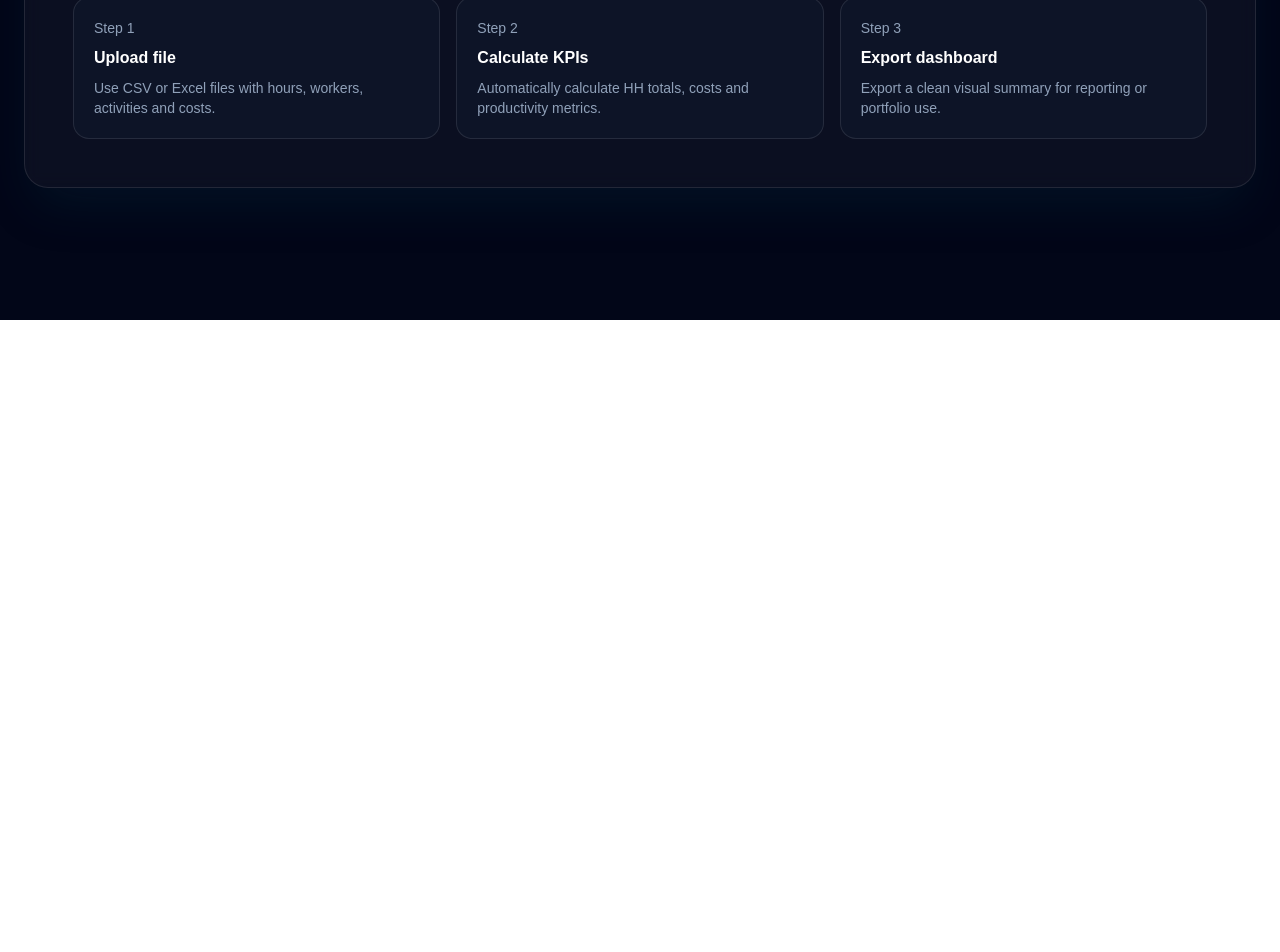
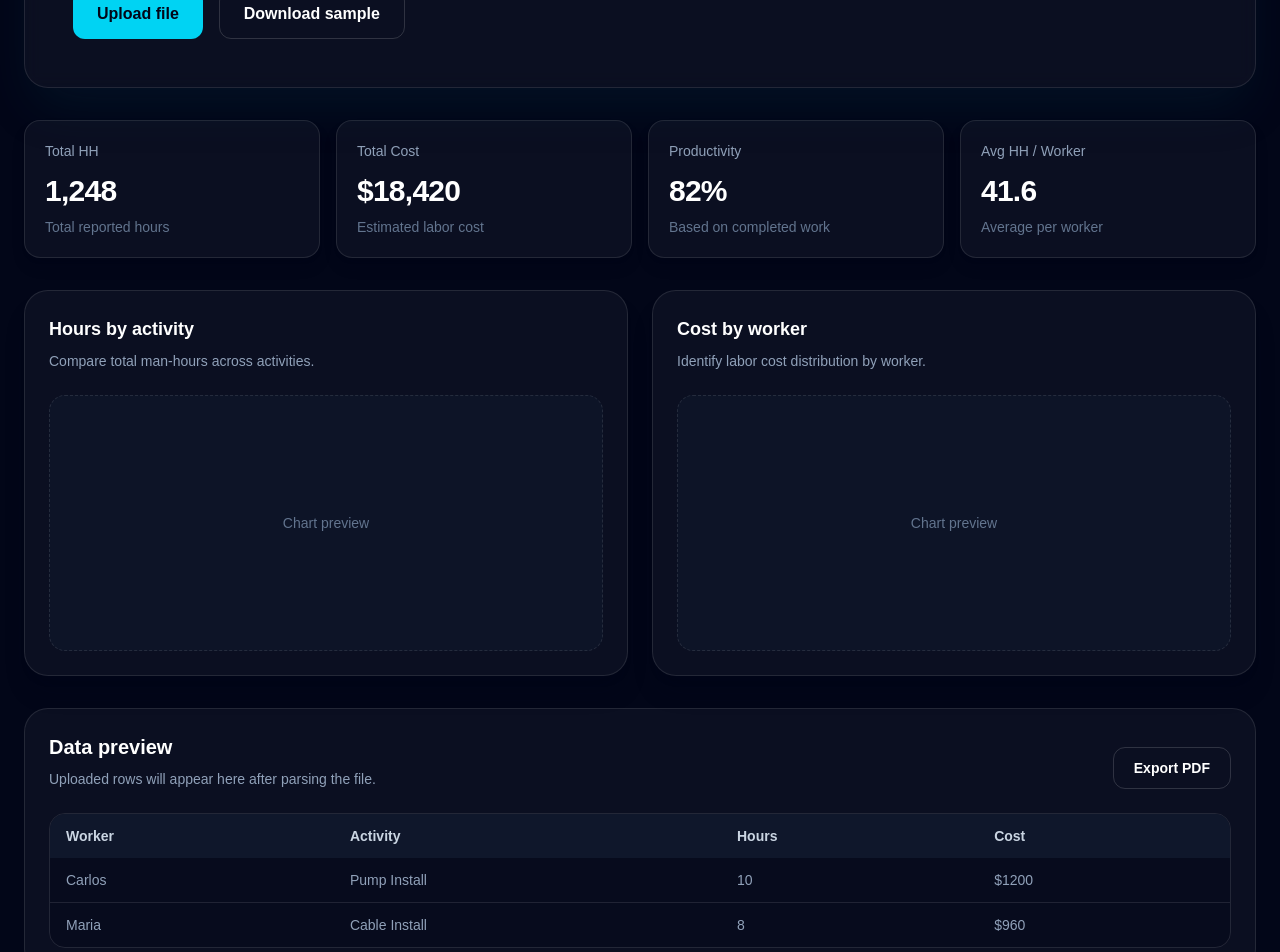
Before and after one commit to kike-Pinto/dashboard-tools-platform, a Next.js app: page /dashboard/hh-dashboard in a window 1280 px wide. Shown: the part 480-1432 px from the top of the page. Before the commit the page ends 800 px from the top, so only its background shows below. Built offline with nearby package versions, Linux system fonts and the light colour scheme.

Commit message:
feat: add dashboard kpi layout

```diff
--- /dev/null
+++ b/src/components/dashboard/ChartCard.tsx
@@ -0,0 +1,19 @@
+type ChartCardProps = {
+  title: string
+  description: string
+}
+
+export function ChartCard({ title, description }: ChartCardProps) {
+  return (
+    <div className='rounded-3xl border border-white/10 bg-white/[0.04] p-6 shadow-xl shadow-slate-950/20'>
+      <div>
+        <h3 className='text-lg font-semibold text-white'>{title}</h3>
+        <p className='mt-2 text-sm text-slate-400'>{description}</p>
+      </div>
+
+      <div className='mt-6 flex h-64 items-center justify-center rounded-2xl border border-dashed border-white/10 bg-slate-900/70'>
+        <p className='text-sm text-slate-500'>Chart preview</p>
+      </div>
+    </div>
+  )
+}
--- a/src/components/dashboard/DashboardShell.tsx
+++ b/src/components/dashboard/DashboardShell.tsx
@@ -1,4 +1,6 @@
 import Link from 'next/link'
+import { ChartCard } from './ChartCard'
+import { KPICard } from './KPICard'
 
 type DashboardShellProps = {
   badge: string
@@ -21,7 +23,7 @@ export function DashboardShell({
           ← Back to home
         </Link>
 
-        <div className='mt-12 rounded-3xl border border-white/10 bg-white/4 p-8 shadow-2xl shadow-cyan-950/30 backdrop-blur md:p-12'>
+        <div className='mt-10 rounded-3xl border border-white/10 bg-white/4 p-8 shadow-2xl shadow-cyan-950/30 backdrop-blur md:p-12'>
           <p className='mb-4 inline-flex rounded-full border border-cyan-400/30 bg-cyan-400/10 px-4 py-2 text-sm font-medium text-cyan-200'>
             {badge}
           </p>
@@ -34,34 +36,93 @@ export function DashboardShell({
             {description}
           </p>
 
-          <div className='mt-10 grid gap-4 md:grid-cols-3'>
-            <div className='rounded-2xl border border-white/10 bg-slate-900/70 p-5'>
-              <p className='text-sm text-slate-400'>Step 1</p>
-              <h3 className='mt-2 font-semibold'>Upload file</h3>
+          <div className='mt-10 flex flex-col gap-4 sm:flex-row'>
+            <button className='rounded-xl bg-cyan-400 px-6 py-3 font-semibold text-slate-950 transition hover:bg-cyan-300'>
+              Upload file
+            </button>
+
+            <button className='rounded-xl border border-white/15 px-6 py-3 font-semibold text-white transition hover:bg-white/10'>
+              Download sample
+            </button>
+          </div>
+        </div>
+
+        <section className='mt-8 grid gap-4 md:grid-cols-2 xl:grid-cols-4'>
+          <KPICard
+            label='Total HH'
+            value='1,248'
+            helper='Total reported hours'
+          />
+          <KPICard
+            label='Total Cost'
+            value='$18,420'
+            helper='Estimated labor cost'
+          />
+          <KPICard
+            label='Productivity'
+            value='82%'
+            helper='Based on completed work'
+          />
+          <KPICard
+            label='Avg HH / Worker'
+            value='41.6'
+            helper='Average per worker'
+          />
+        </section>
+
+        <section className='mt-8 grid gap-6 xl:grid-cols-2'>
+          <ChartCard
+            title='Hours by activity'
+            description='Compare total man-hours across activities.'
+          />
+
+          <ChartCard
+            title='Cost by worker'
+            description='Identify labor cost distribution by worker.'
+          />
+        </section>
+
+        <section className='mt-8 rounded-3xl border border-white/10 bg-white/4 p-6'>
+          <div className='flex flex-col gap-2 md:flex-row md:items-end md:justify-between'>
+            <div>
+              <h2 className='text-xl font-semibold'>Data preview</h2>
               <p className='mt-2 text-sm text-slate-400'>
-                Use CSV or Excel files with hours, workers, activities and
-                costs.
+                Uploaded rows will appear here after parsing the file.
               </p>
             </div>
 
-            <div className='rounded-2xl border border-white/10 bg-slate-900/70 p-5'>
-              <p className='text-sm text-slate-400'>Step 2</p>
-              <h3 className='mt-2 font-semibold'>Calculate KPIs</h3>
-              <p className='mt-2 text-sm text-slate-400'>
-                Automatically calculate HH totals, costs and productivity
-                metrics.
-              </p>
-            </div>
+            <button className='rounded-xl border border-white/15 px-5 py-2.5 text-sm font-semibold text-white transition hover:bg-white/10'>
+              Export PDF
+            </button>
+          </div>
 
-            <div className='rounded-2xl border border-white/10 bg-slate-900/70 p-5'>
-              <p className='text-sm text-slate-400'>Step 3</p>
-              <h3 className='mt-2 font-semibold'>Export dashboard</h3>
-              <p className='mt-2 text-sm text-slate-400'>
-                Export a clean visual summary for reporting or portfolio use.
-              </p>
-            </div>
+          <div className='mt-6 overflow-hidden rounded-2xl border border-white/10'>
+            <table className='w-full text-left text-sm'>
+              <thead className='bg-slate-900 text-slate-300'>
+                <tr>
+                  <th className='px-4 py-3'>Worker</th>
+                  <th className='px-4 py-3'>Activity</th>
+                  <th className='px-4 py-3'>Hours</th>
+                  <th className='px-4 py-3'>Cost</th>
+                </tr>
+              </thead>
+              <tbody className='divide-y divide-white/10 bg-slate-950/40 text-slate-400'>
+                <tr>
+                  <td className='px-4 py-3'>Carlos</td>
+                  <td className='px-4 py-3'>Pump Install</td>
+                  <td className='px-4 py-3'>10</td>
+                  <td className='px-4 py-3'>$1200</td>
+                </tr>
+                <tr>
+                  <td className='px-4 py-3'>Maria</td>
+                  <td className='px-4 py-3'>Cable Install</td>
+                  <td className='px-4 py-3'>8</td>
+                  <td className='px-4 py-3'>$960</td>
+                </tr>
+              </tbody>
+            </table>
           </div>
-        </div>
+        </section>
       </section>
     </main>
   )
--- /dev/null
+++ b/src/components/dashboard/KPICard.tsx
@@ -0,0 +1,17 @@
+type KPICardProps = {
+  label: string
+  value: string
+  helper: string
+}
+
+export function KPICard({ label, value, helper }: KPICardProps) {
+  return (
+    <div className='rounded-2xl border border-white/10 bg-white/4 p-5 shadow-lg shadow-slate-950/20'>
+      <p className='text-sm text-slate-400'>{label}</p>
+      <p className='mt-3 text-3xl font-bold tracking-tight text-white'>
+        {value}
+      </p>
+      <p className='mt-2 text-sm text-slate-500'>{helper}</p>
+    </div>
+  )
+}
```
